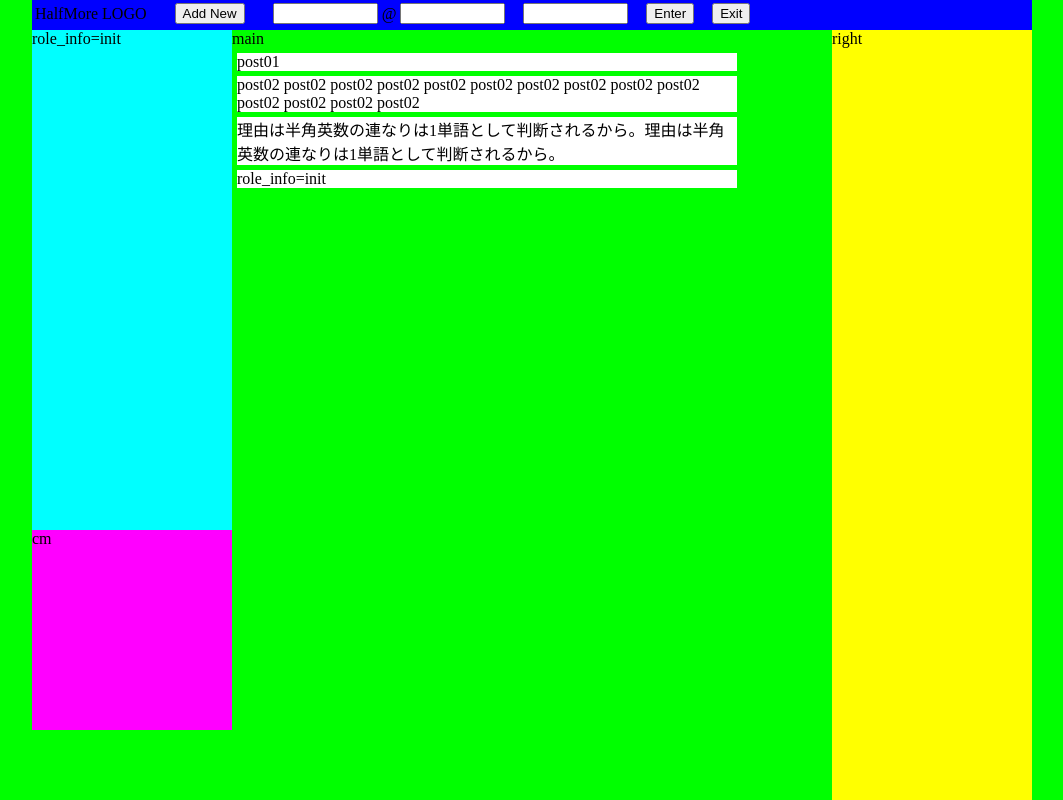
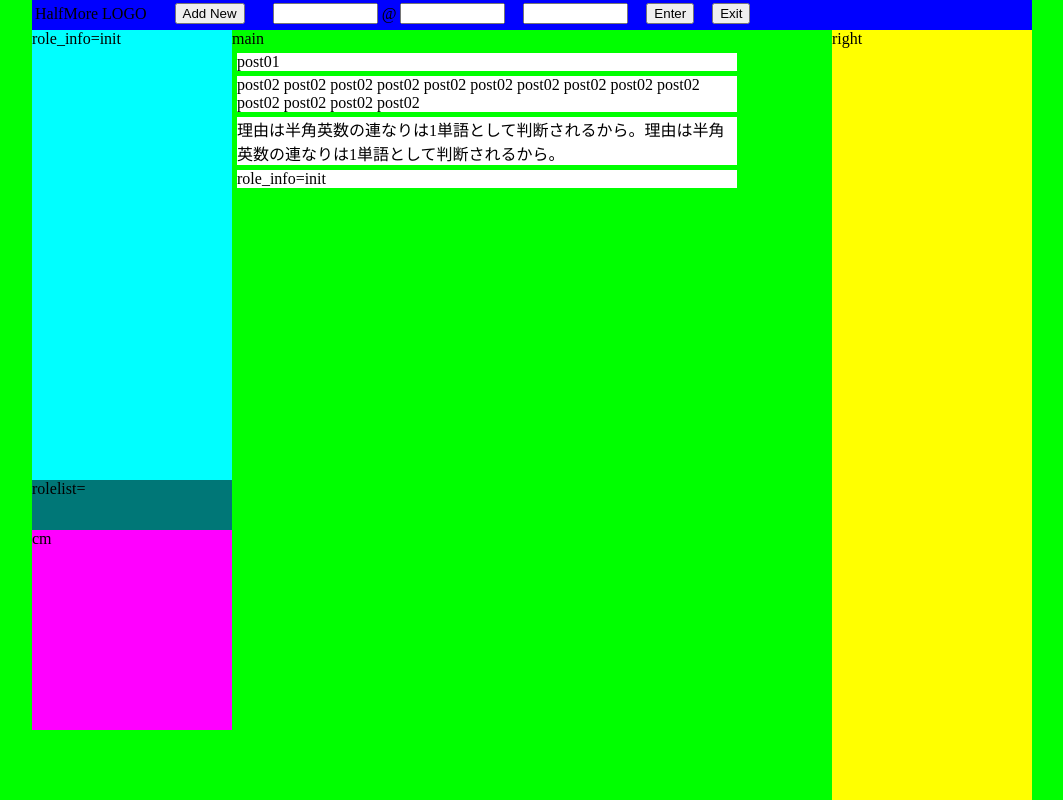
Before and after one commit to liupeng2014/halfmore, a Flask app: page /index in a window 1280 px wide. Shown: the whole page, without its empty margins (108-1171 px from the left). Run offline with Flask 2, Linux system fonts and the light colour scheme; parts of the project's set-up code (start-up, migrations or seed data) failed here and were passed over.

Commit message:
update rolelist

```diff
--- a/server/templates/index.html
+++ b/server/templates/index.html
@@ -41,15 +41,15 @@
 	position: fixed;
 	top: 30px;
 	width: 200px;
-	height: 500px;
+	height: 450px;
 	background-color: #00FFFF;
 }
 #rolelist{
 	position: fixed;
-	top: 530px;
+	top: 480px;
 	width: 200px;
-	height: 0px;
-	background-color: #770000;
+	height: 50px;
+	background-color: #007777;
 }
 #cm{
 	position: fixed;
@@ -86,12 +86,9 @@ var rolelist;
 
 function getLoginRole() {
 	rolelist = '{{ session["role_list"] }}';
-	alert("rolelist=" + rolelist);
 }
 
 function setFrame () {
-	getLoginRole();
-
 	w_width = window.innerWidth ? window.innerWidth : $(window).width();
 	c_left = 0;
 	if (w_width > 1000) {
@@ -161,6 +158,7 @@ function setPost () {
 	$("#main").append("<div id='post04' class='post'>role_info={{ session["role_info"] }}</div>");
 
 	$("#profile").text("role_info={{ session["role_info"] }}");
+	$("#rolelist").text("rolelist={{ session["role_list"] }}");
 }
 
 function setHidden (id, value, form_name) {
```
